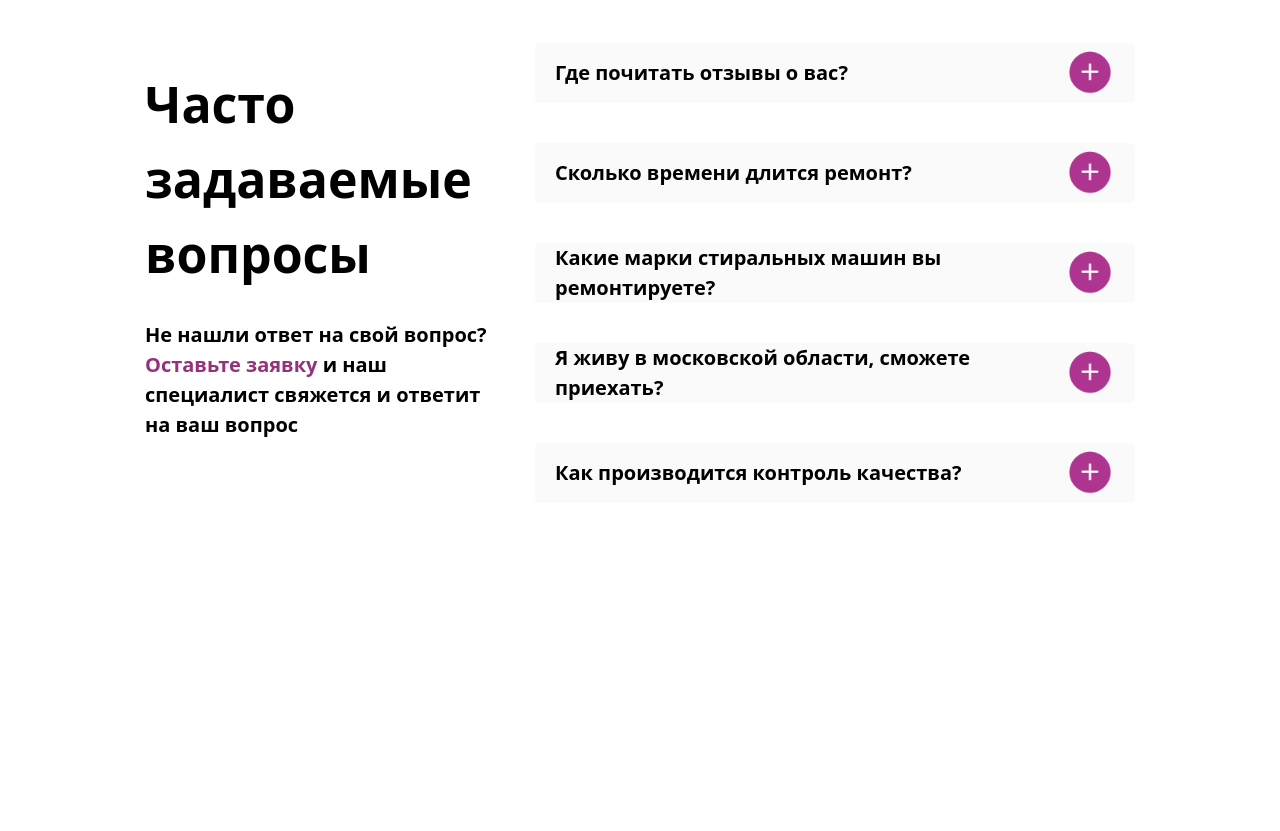
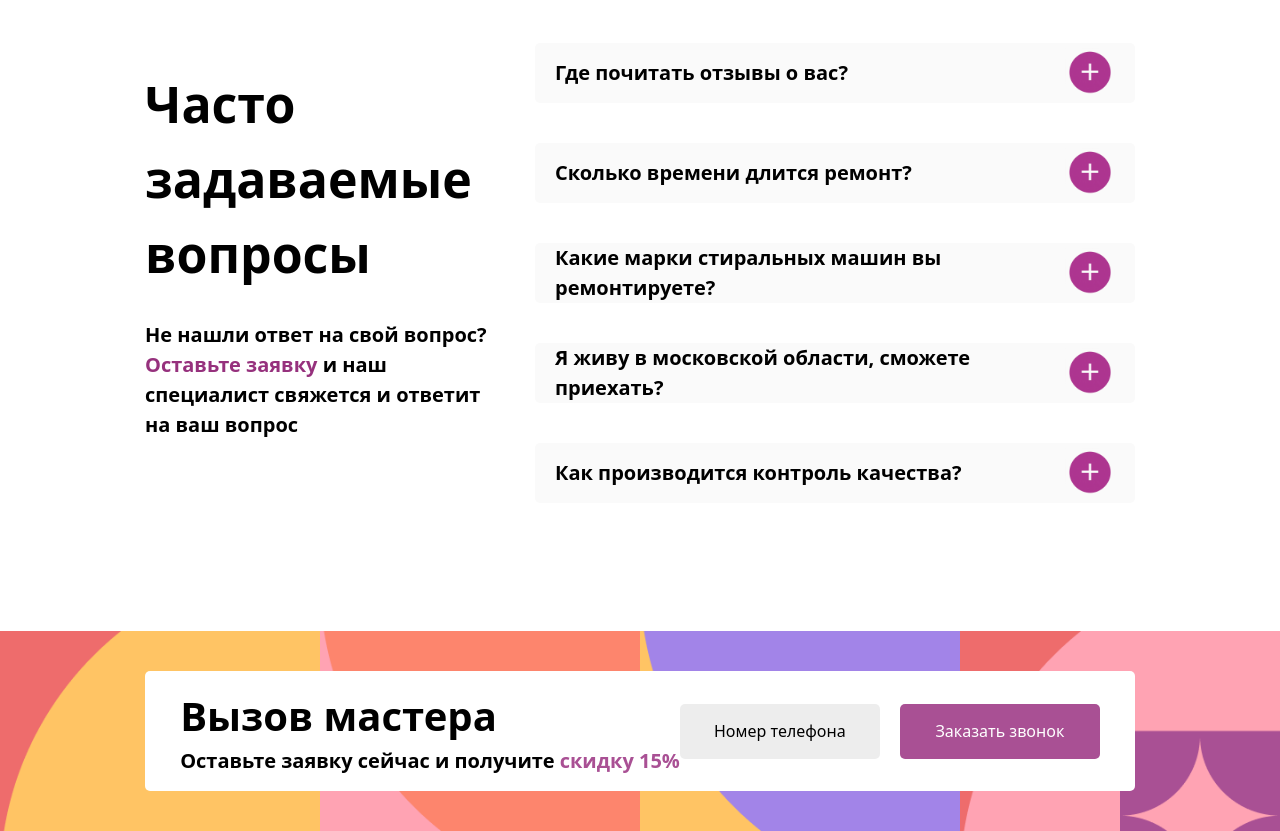
Before and after one commit to Ahmadjon04082009/brench, a website: page src/index.html in a window 1280 px wide. Shown: the part 4431-5262 px from the top of the page. Before the commit the page ends 4934 px from the top, so only its background shows below. Drawn offline with nearby package versions, Linux system fonts and the light colour scheme; files that its build step writes are made by us from their sources.

Commit message:
section2 projekt3

```diff
--- a/src/index.html
+++ b/src/index.html
@@ -340,5 +340,20 @@
 
 </section>
 
+
+
+<section class="lg:h-[200px] h-[280px] bg-[url('bg-1.png')] bg-cover bg-center bg-no-repeat mt-32 pt-10">
+    <div class="lg:w-[990px] h-[200px] lg:h-[120px] bg-[white] max-w-300 m-auto justify-center rounded-[5px] lg:flex items-center ">
+<div>
+    <h1 class="text-[40px] font-[700] lg:text-start text-center">Вызов мастера</h1>
+    <p class="text-[20px] font-[600] lg:text-start text-center">Оставьте заявку сейчас и получите <span class="text-[#A95094]">скидку 15%</span> </p>
+</div>
+<div class="flex items-center gap-5 lg:mt-0 mt-10">
+    <button class="w-[200px] h-[55px] bg-[#80808025] rounded-[5px]">Номер телефона</button>
+    <button class="w-[200px] h-[55px] bg-[#A95094] rounded-[5px] text-[white]">Заказать звонок</button>
+</div>
+    </div>
+</section>
+
 </body>
 </html>
```
Also changed, not shown: src/bg-1.png (added), src/фон (1).png (added), src/фон.png (added).
